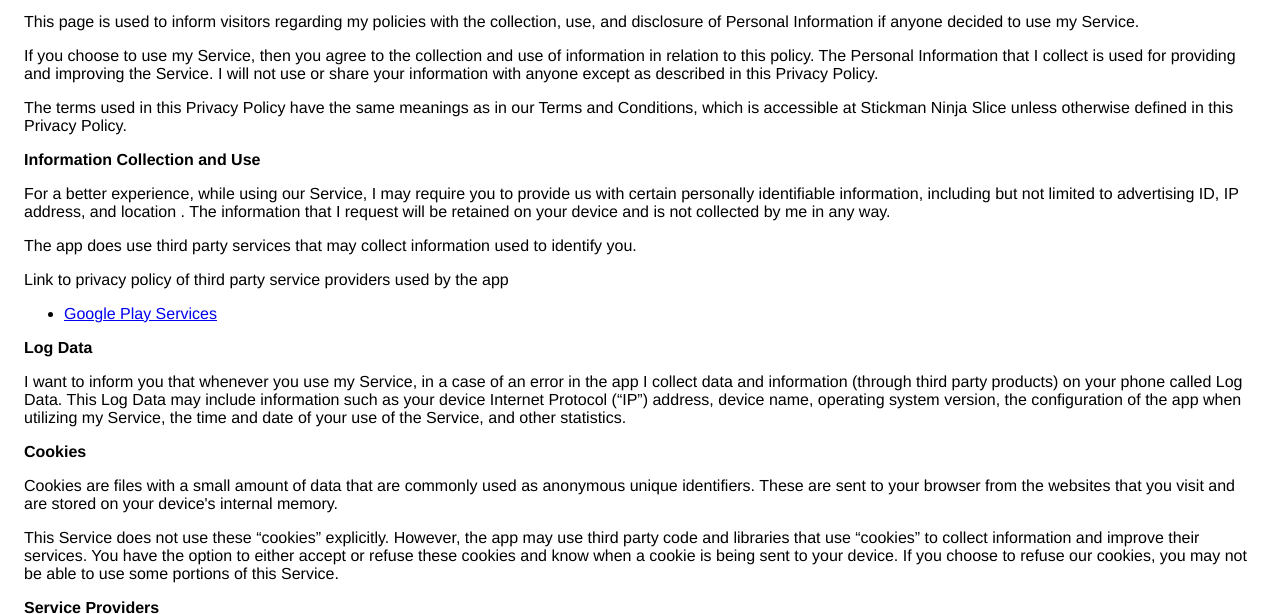
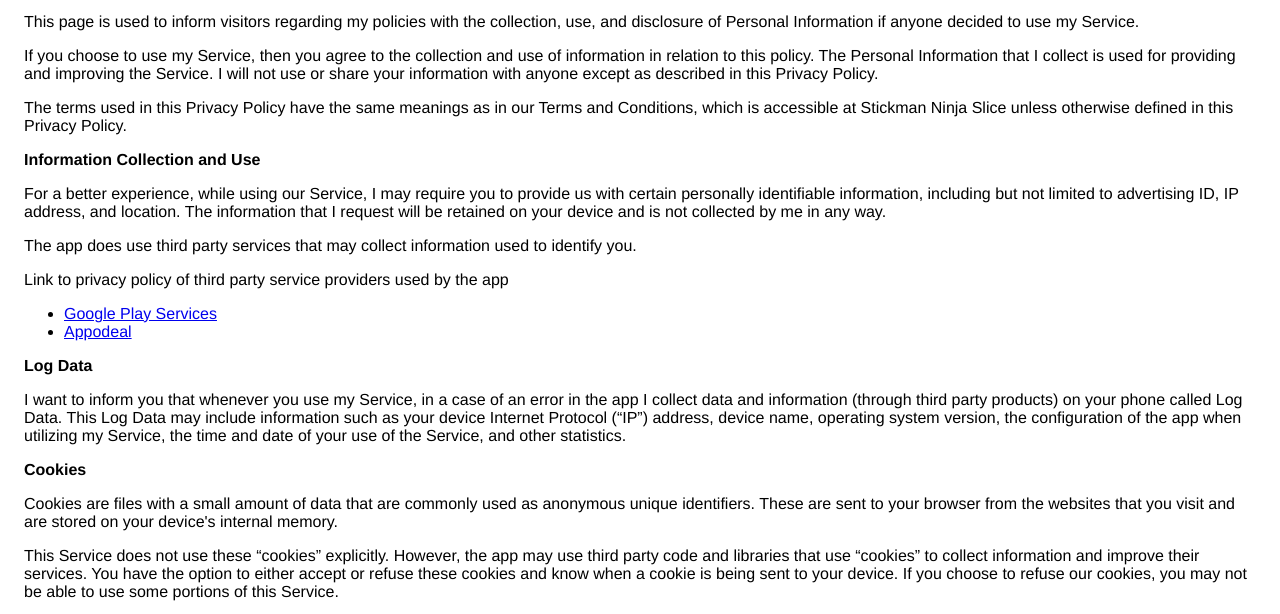
Before and after one commit to OtherStickmanGames/OtherStickmanGames.github.io, a plain HTML site: page StickmanSlice/index.html in a window 1280 px wide. Shown: the part 113-727 px from the top of the page. Drawn offline with Linux system fonts and the light colour scheme.

Commit message:
Update index.html

```diff
--- a/StickmanSlice/index.html
+++ b/StickmanSlice/index.html
@@ -18,8 +18,14 @@
                   </p> <p>The terms used in this Privacy Policy have the same meanings as in our Terms and Conditions, which is
                     accessible at Stickman Ninja Slice unless otherwise defined in this Privacy Policy.
                   </p> <p><strong>Information Collection and Use</strong></p> <p>For a better experience, while using our Service, I may require you to provide us with certain
-                    personally identifiable information, including but not limited to advertising ID, IP address, and location . The information that I request will be retained on your device and is not collected by me in any way.
-                  </p> <p>The app does use third party services that may collect information used to identify you.</p> <div><p>Link to privacy policy of third party service providers used by the app</p> <ul><li><a href="https://www.google.com/policies/privacy/" target="_blank">Google Play Services</a></li><!----><!----><!----><!----><!----><!----><!----></ul></div> <p><strong>Log Data</strong></p> <p> I want to inform you that whenever you use my Service, in a case of
+                    personally identifiable information, including but not limited to advertising ID, IP address, and location. The information that I request will be retained on your device and is not collected by me in any way.
+                  </p> <p>The app does use third party services that may collect information used to identify you.</p> <div><p>Link to privacy policy of third party service providers used by the app</p>
+				  <ul>
+				  <li><a href="https://www.google.com/policies/privacy/" target="_blank">Google Play Services</a></li>
+				  <!----><!----><!----><!----><!----><!----><!---->
+				   <li><a href="https://www.appodeal.com/privacy-policy" target="_blank">Appodeal</a></li>
+				  </ul>
+				  </div> <p><strong>Log Data</strong></p> <p> I want to inform you that whenever you use my Service, in a case of
                     an error in the app I collect data and information (through third party products) on your phone
                     called Log Data. This Log Data may include information such as your device Internet Protocol (“IP”) address,
                     device name, operating system version, the configuration of the app when utilizing my Service,
```
